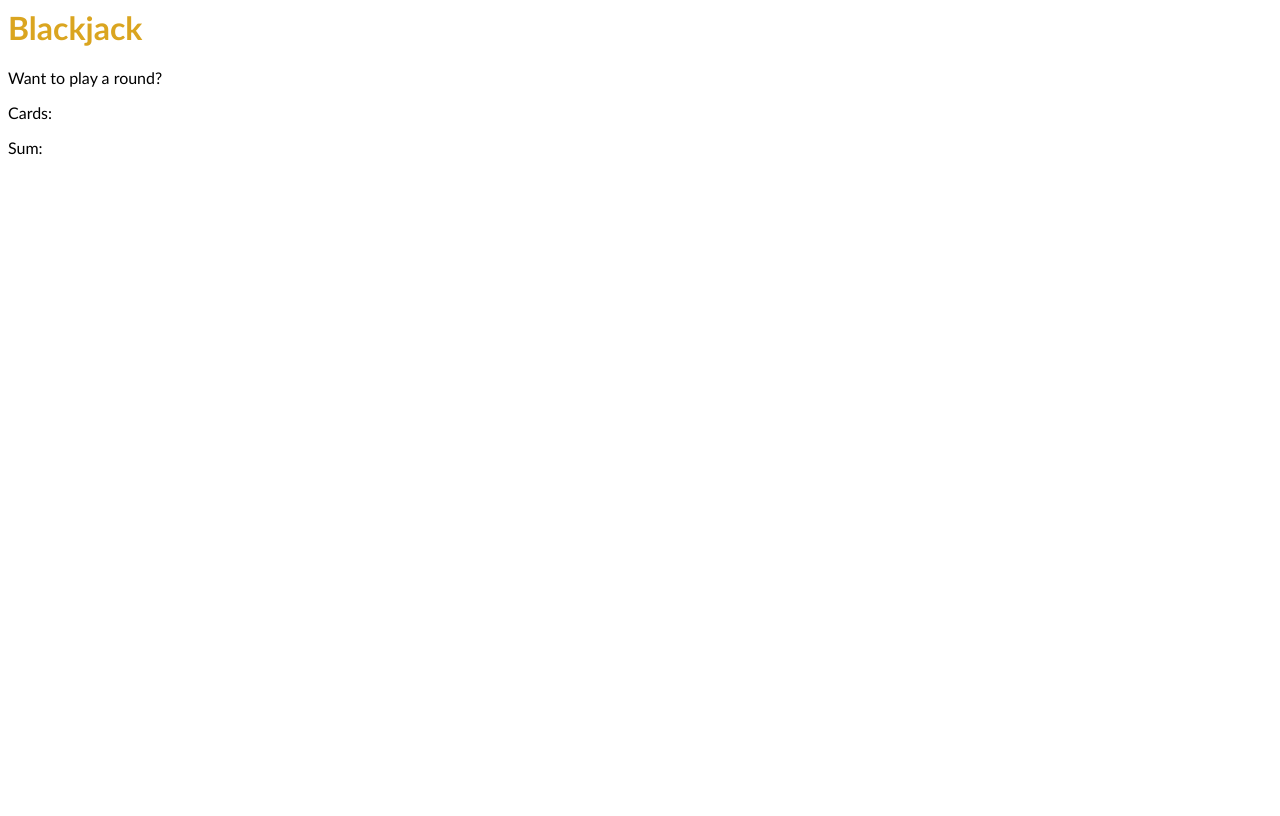
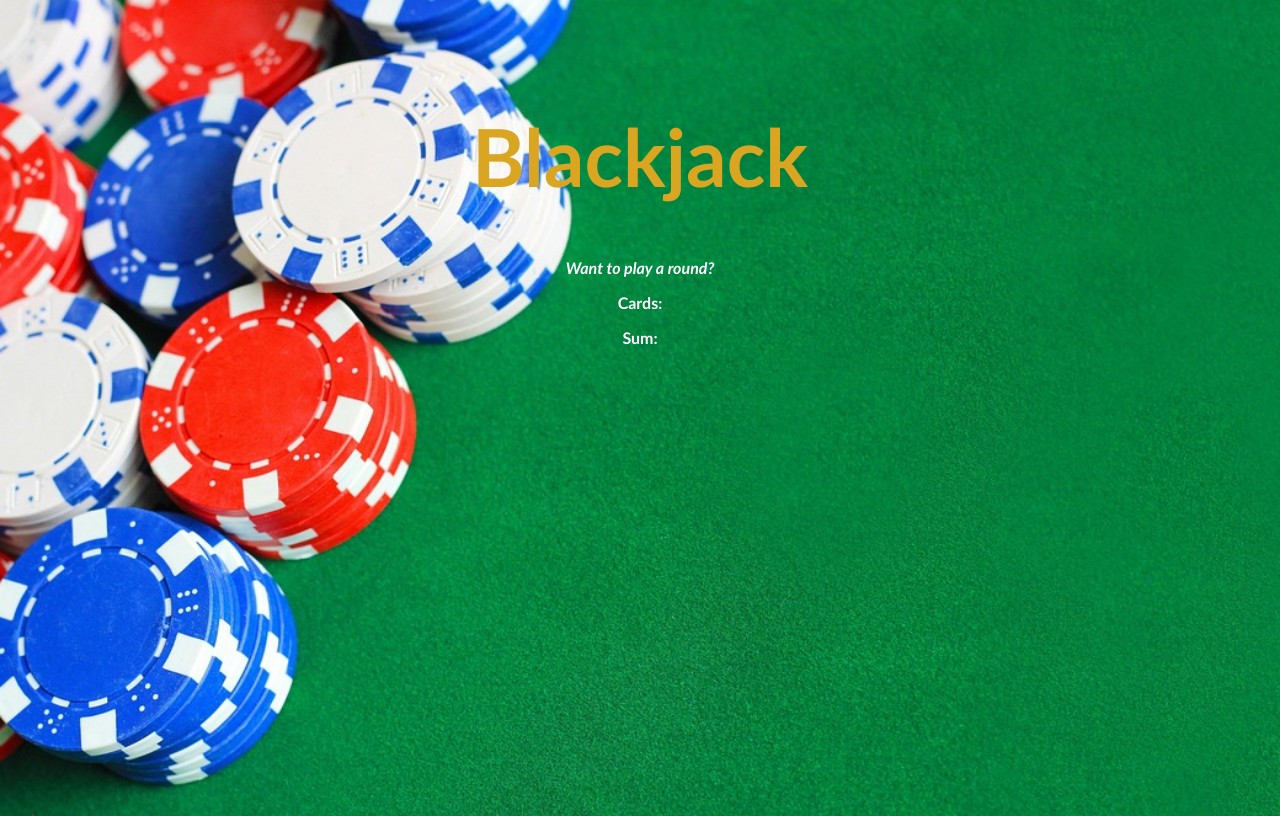
Before and after one commit to LisaLReynolds/Blackjack-Game, a plain HTML site: page index.html in a window 1280 px wide. Drawn offline with Linux system fonts and the light colour scheme.

Commit message:
replaced background image and updated css

```diff
--- a/index.css
+++ b/index.css
@@ -1,11 +1,24 @@
 body {
     font-family: 'Trebuchet MS', 'Lucida Sans Unicode', 'Lucida Grande', 'Lucida Sans', Arial, sans-serif;
+    /* background image lives in the images/ folder relative to the project root */
+    background-image: url("images/poker-table.jpg");
+    background-size: cover;
+    background-repeat: no-repeat;
+    background-position: center center;
+    min-height: 100vh;
+    text-align: center;
+    color: white;
+    font-weight: bold;
 }
 
 h1 {
     color: goldenrod;
+    text-align: center;
+    padding-top: 100px;
+    /* padding-right: 20%; */
+    font-size: 80px;
 }
 
 #message-el {
-
+    font-style: italic;
 }
```
Also changed, not shown: images/poker-table.jpg (added).
